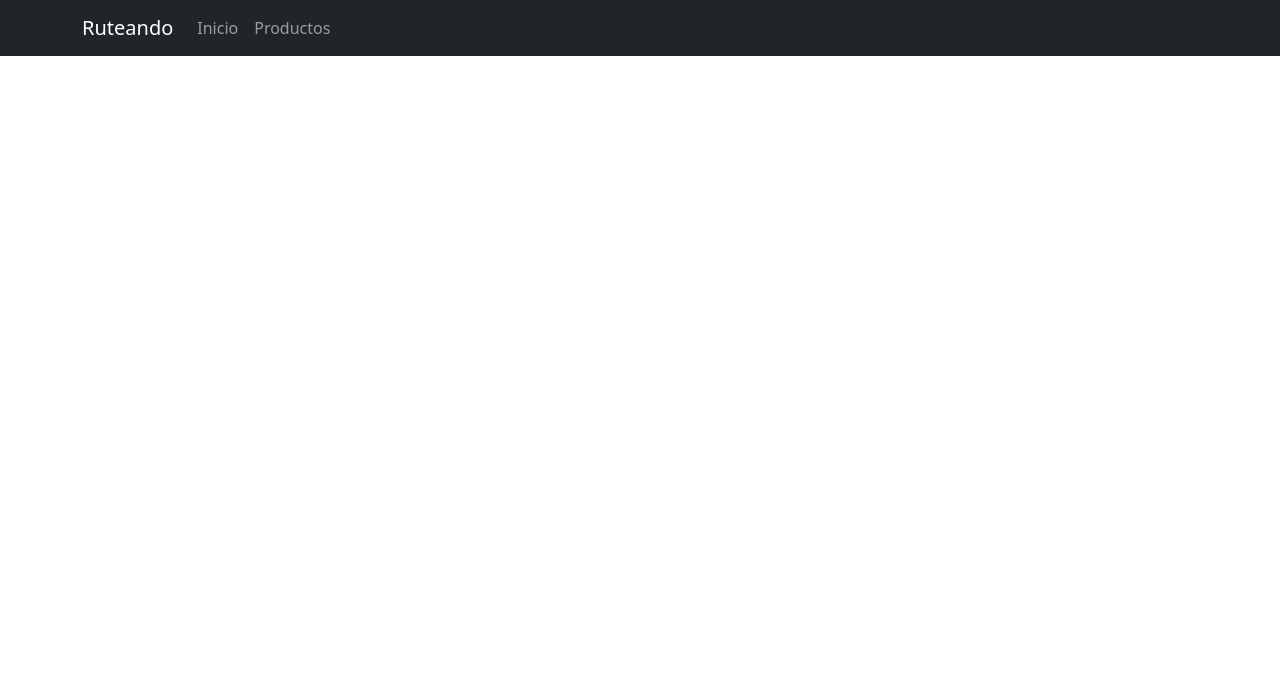
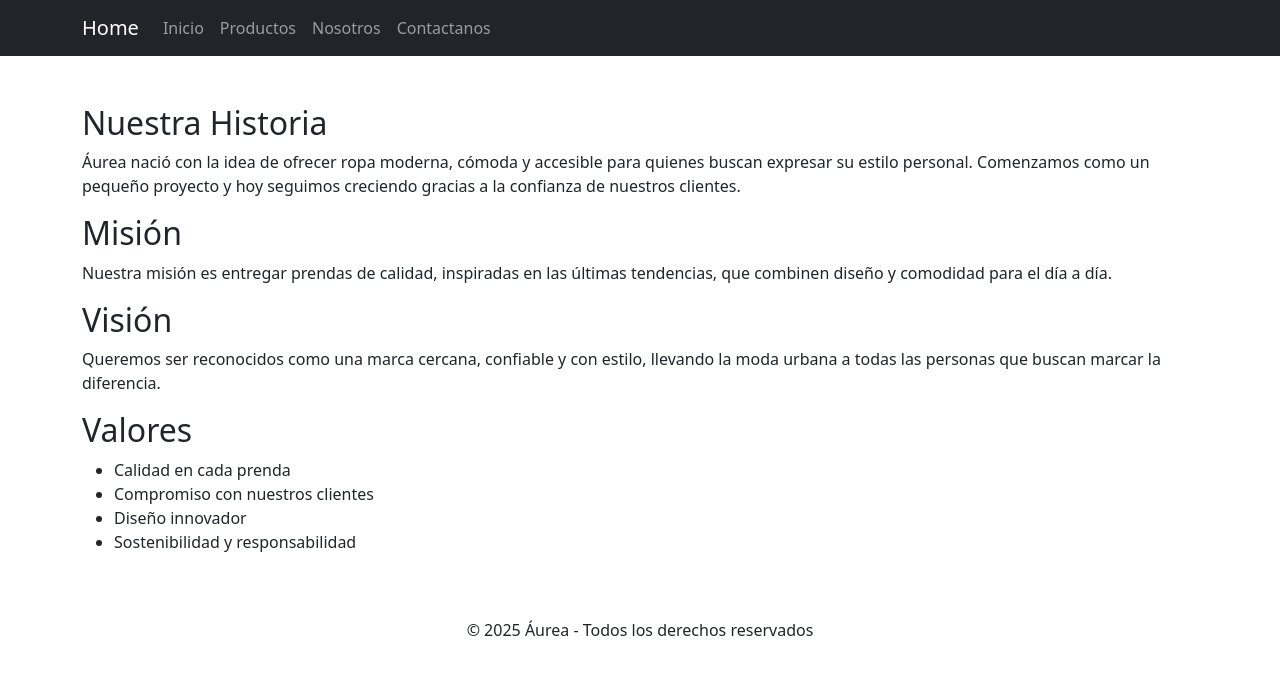
Before and after one commit to victorlinares100/FullStack2, a React (Vite) app: page /nosotros in a window 1280 px wide. Shown: the top 674 px of the page. Built offline with nearby package versions, Linux system fonts and the light colour scheme.

Commit message:
Integrado la pagina de nosotros

```diff
--- a/src/App.jsx
+++ b/src/App.jsx
@@ -4,6 +4,7 @@ import NavBar from './components/organisms/Navbar';
 import Home from './pages/Home';
 import Products from './pages/Products';
 import ProductDetail from './pages/ProductDetail';
+import Nosotros from './pages/Nosotros';
 
 function App() {
   return (
@@ -13,6 +14,7 @@ function App() {
         <Route path="/" element={<Home />} />
         <Route path="/products" element={<Products />} />
         <Route path="/products/:id" element={<ProductDetail />} />
+        <Route path="/nosotros" element={<Nosotros />} />
       </Routes>
     </>
   );
--- a/src/components/organisms/Navbar.jsx
+++ b/src/components/organisms/Navbar.jsx
@@ -5,12 +5,14 @@ function NavBar() {
   return (
     <Navbar bg="dark" variant="dark" expand="lg">
       <Container>
-        <Navbar.Brand href="/">Ruteando</Navbar.Brand>
+        <Navbar.Brand href="/">Home</Navbar.Brand>
         <Navbar.Toggle aria-controls="basic-navbar-nav" />
         <Navbar.Collapse id="basic-navbar-nav">
           <Nav className="me-auto">
             <Nav.Link href="/">Inicio</Nav.Link>
             <Nav.Link href="/products">Productos</Nav.Link>
+            <Nav.Link href="/Nosotros">Nosotros</Nav.Link>
+            <Nav.Link href="/products">Contactanos</Nav.Link>
           </Nav>
         </Navbar.Collapse>
       </Container>
--- /dev/null
+++ b/src/pages/Nosotros.jsx
@@ -0,0 +1,46 @@
+import React from "react";
+import { Container } from "react-bootstrap";
+
+function Nosotros() {
+  return (
+    <>
+      {/* Contenido principal */}
+      <Container className="my-5 contenido">
+        <h2>Nuestra Historia</h2>
+        <p>
+          Áurea nació con la idea de ofrecer ropa moderna, cómoda y accesible para
+          quienes buscan expresar su estilo personal. Comenzamos como un pequeño
+          proyecto y hoy seguimos creciendo gracias a la confianza de nuestros
+          clientes.
+        </p>
+
+        <h2>Misión</h2>
+        <p>
+          Nuestra misión es entregar prendas de calidad, inspiradas en las últimas
+          tendencias, que combinen diseño y comodidad para el día a día.
+        </p>
+
+        <h2>Visión</h2>
+        <p>
+          Queremos ser reconocidos como una marca cercana, confiable y con estilo,
+          llevando la moda urbana a todas las personas que buscan marcar la diferencia.
+        </p>
+
+        <h2>Valores</h2>
+        <ul>
+          <li>Calidad en cada prenda</li>
+          <li>Compromiso con nuestros clientes</li>
+          <li>Diseño innovador</li>
+          <li>Sostenibilidad y responsabilidad</li>
+        </ul>
+      </Container>
+
+      {/* Footer */}
+      <footer className="text-center py-3">
+        <p>&copy; 2025 Áurea - Todos los derechos reservados</p>
+      </footer>
+    </>
+  );
+}
+
+export default Nosotros;
```
